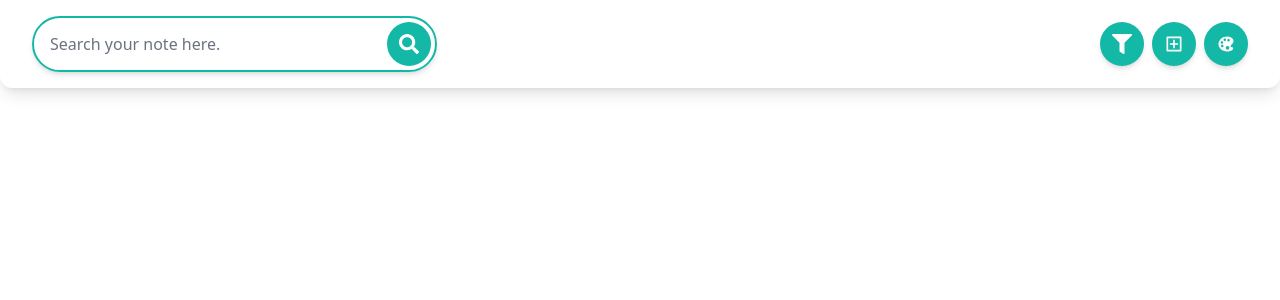
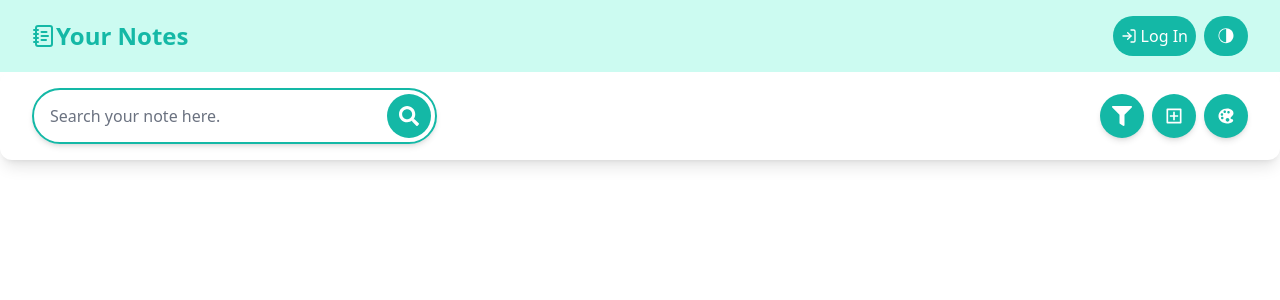
Before and after one commit to IamNayanIslam/note-app, a React app: page / in a window 1280 px wide. Shown: the top 300 px of the page. Built offline with nearby package versions, Linux system fonts and the light colour scheme; the HTML template or start-up script is replaced by a standard one.

Commit message:
UI: add header component

```diff
--- a/src/App.jsx
+++ b/src/App.jsx
@@ -1,11 +1,10 @@
-import ActionMenu from "./Components/ActionMenu";
-import Note from "./Components/Note";
+import Notes from "./Pages/Notes";
 
 function App() {
   return (
     <>
       <div>
-        <ActionMenu />
+        <Notes />
       </div>
     </>
   );
--- /dev/null
+++ b/src/Components/Header.jsx
@@ -0,0 +1,35 @@
+import { LuNotebookText } from "react-icons/lu";
+import { FiLogIn } from "react-icons/fi";
+import { LuLogOut } from "react-icons/lu";
+import { WiMoonAltThirdQuarter } from "react-icons/wi";
+import { useState } from "react";
+
+const Header = () => {
+  const [isLogedIn, setIsLogedIn] = useState(false);
+  return (
+    <div className="flex justify-between px-4 py-2  md:px-8 md:py-4 bg-teal-100">
+      <div className="flex  items-center text-2xl font-bold text-teal-500 cursor-pointer hover:text-teal-600 transition duration-300">
+        <LuNotebookText />
+        <h1>Your Notes</h1>
+      </div>
+      <div>
+        <ul className="flex gap-2">
+          {!isLogedIn ? (
+            <li className="flex items-center gap-1 bg-teal-500 p-2 rounded-full text-white cursor-pointer hover:bg-teal-600 transition duration-300">
+              <FiLogIn /> Log In
+            </li>
+          ) : (
+            <li className="flex items-center gap-1 bg-teal-500 p-2 rounded-full text-white cursor-pointer hover:bg-teal-600 transition duration-300">
+              <LuLogOut /> Log Out
+            </li>
+          )}
+          <li className="flex items-center gap-1 bg-teal-500 p-2 px-3 rounded-full text-white text-xl cursor-pointer hover:bg-teal-600 transition duration-300">
+            <WiMoonAltThirdQuarter />
+          </li>
+        </ul>
+      </div>
+    </div>
+  );
+};
+
+export default Header;
--- /dev/null
+++ b/src/Pages/Notes.jsx
@@ -0,0 +1,14 @@
+import React from "react";
+import ActionMenu from "../Components/ActionMenu";
+import Header from "../Components/Header";
+
+const Notes = () => {
+  return (
+    <div>
+      <Header />
+      <ActionMenu />
+    </div>
+  );
+};
+
+export default Notes;
```
